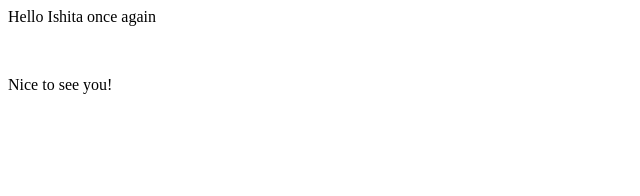
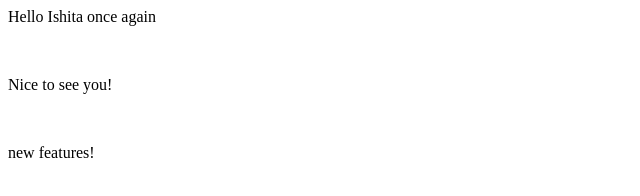
Before and after one commit to IshitaSingh9622/localrepo, a plain HTML site: page index.html in a window 1280 px wide. Shown: the whole page, without its empty margins (0-640 px from the left). Drawn offline with Linux system fonts and the light colour scheme.

Commit message:
new branch testing

```diff
--- a/index.html
+++ b/index.html
@@ -1,2 +1,5 @@
-<p>Hello Ishita once again</p><br>
+<p>Hello Ishita once again</p>
+<br>
 <p>Nice to see you!</p>
+<br>
+<p>new features!</p>
```
